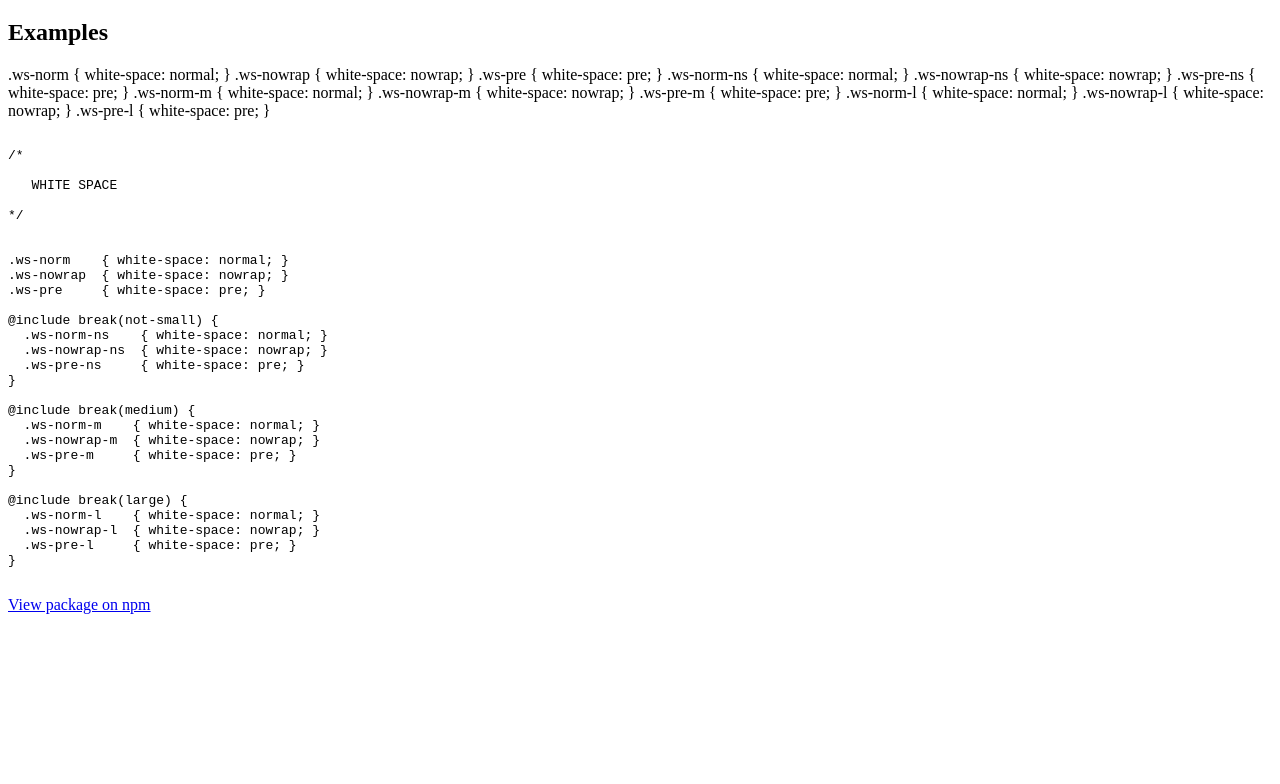
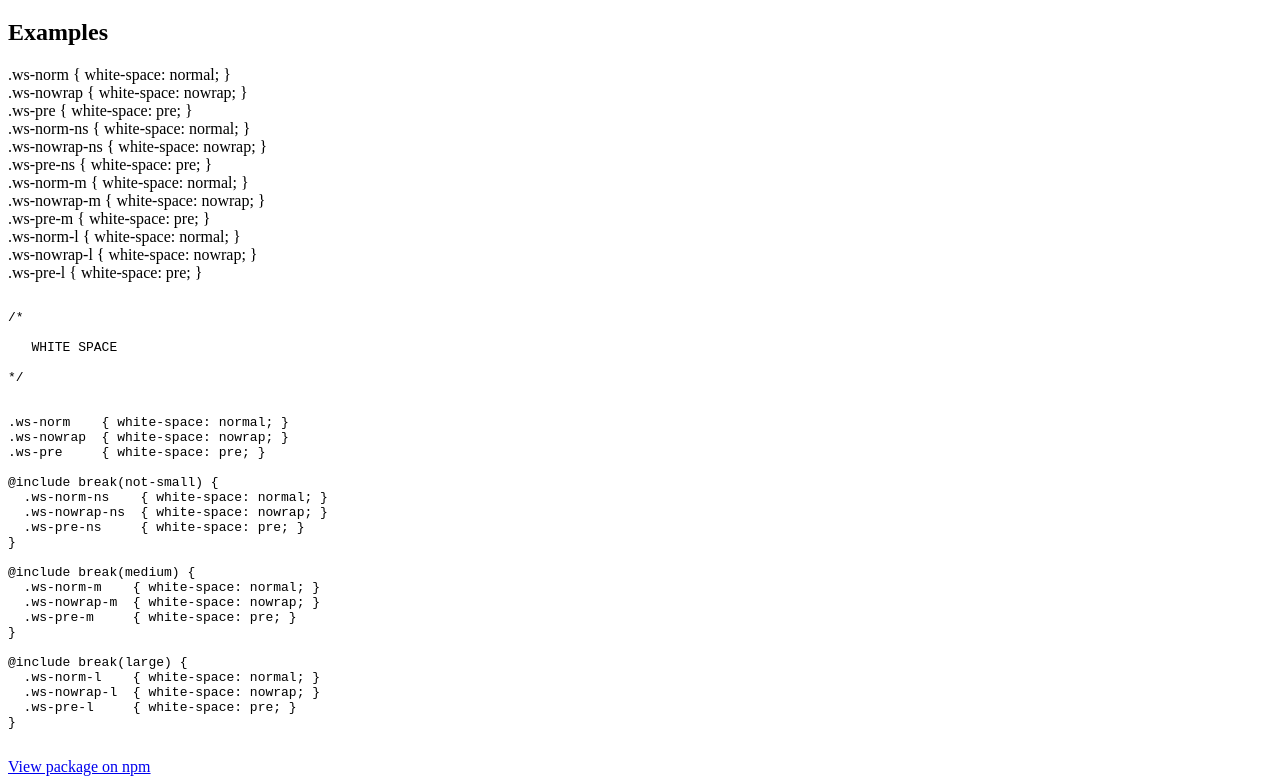
Before and after one commit to mrmrs/tachyons-white-space, a website: page index.html in a window 1280 px wide. Shown: the part 61-845 px from the top of the page. Before the commit the page ends 800 px from the top, so only its background shows below. Drawn offline with Linux system fonts and the light colour scheme.

Commit message:
Breaking out lines of classes and attaching them to elements

```diff
--- a/index.html
+++ b/index.html
@@ -14,18 +14,18 @@
     <h1>tachyons white space</h1>
     <h2>Examples</h2>
 
-.ws-norm    { white-space: normal; }
-.ws-nowrap  { white-space: nowrap; }
-.ws-pre     { white-space: pre; }
-  .ws-norm-ns    { white-space: normal; }
-  .ws-nowrap-ns  { white-space: nowrap; }
-  .ws-pre-ns     { white-space: pre; }
-  .ws-norm-m    { white-space: normal; }
-  .ws-nowrap-m  { white-space: nowrap; }
-  .ws-pre-m     { white-space: pre; }
-  .ws-norm-l    { white-space: normal; }
-  .ws-nowrap-l  { white-space: nowrap; }
-  .ws-pre-l     { white-space: pre; }
+    <div class="ws-norm">.ws-norm    { white-space: normal; }</div>
+    <div class="ws-nowrap">.ws-nowrap  { white-space: nowrap; }</div>
+    <div class="ws-pre">.ws-pre     { white-space: pre; }</div>
+    <div class="ws-norm-ns">.ws-norm-ns    { white-space: normal; }</div>
+    <div class="ws-nowrap-ns">.ws-nowrap-ns  { white-space: nowrap; }</div>
+    <div class="ws-pre-ns">.ws-pre-ns     { white-space: pre; }</div>
+    <div class="ws-norm-m">.ws-norm-m    { white-space: normal; }</div>
+    <div class="ws-nowrap-m">.ws-nowrap-m  { white-space: nowrap; }</div>
+    <div class="ws-pre-m">.ws-pre-m     { white-space: pre; }</div>
+    <div class="ws-norm-l">.ws-norm-l    { white-space: normal; }</div>
+    <div class="ws-nowrap-l">.ws-nowrap-l  { white-space: nowrap; }</div>
+    <div class="ws-pre-l">.ws-pre-l     { white-space: pre; }</div>
     <pre>
 <code>
 /*
```
